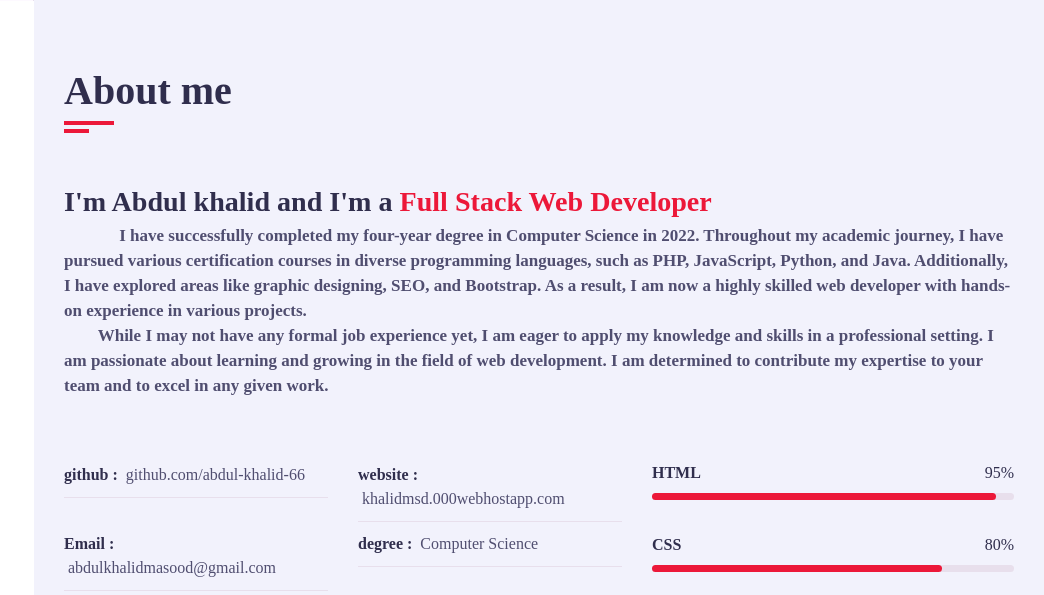
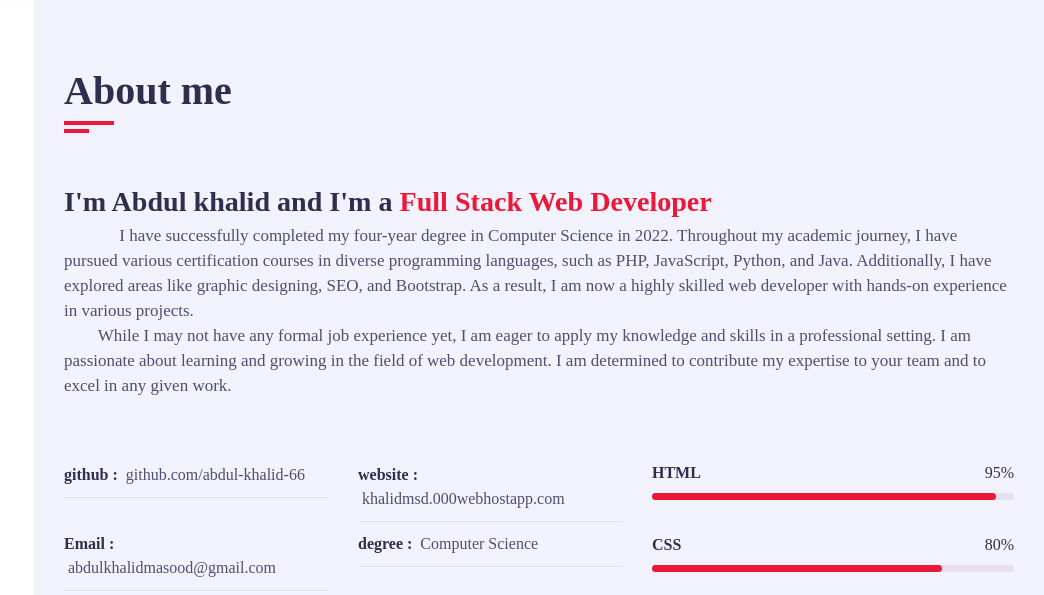
Before and after one commit to abdul-khalid-66/abdul-khalid-66.github.io, a PHP site: page / in a window 1280 px wide. Shown: the part 799-1394 px from the top of the page, without its empty margins (236-1280 px from the left). Run offline with PHP 8.4, Linux system fonts and the light colour scheme; some libraries are stand-ins or nearby versions; some web fonts are replaced.

Commit message:
Update style.css

```diff
--- a/css/style.css
+++ b/css/style.css
@@ -331,7 +331,7 @@ h3.my-profession{
 .about .about-content .about-text{
     font-size: 24px;
     margin-bottom: 15px;
-    font-weight: 700;
+    font-weight: 500;
     color: var(--text-black-900);
 }
 .about .about-content .about-text h3 span{
```
